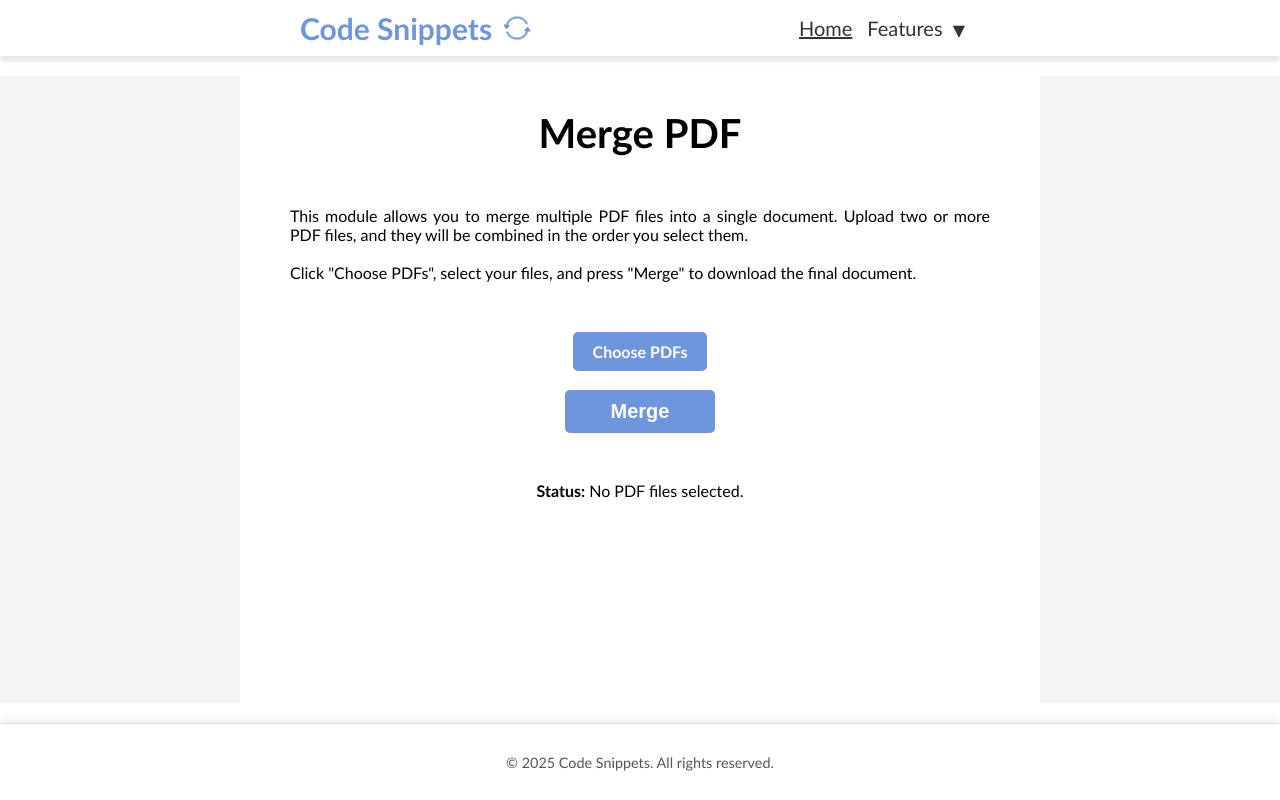
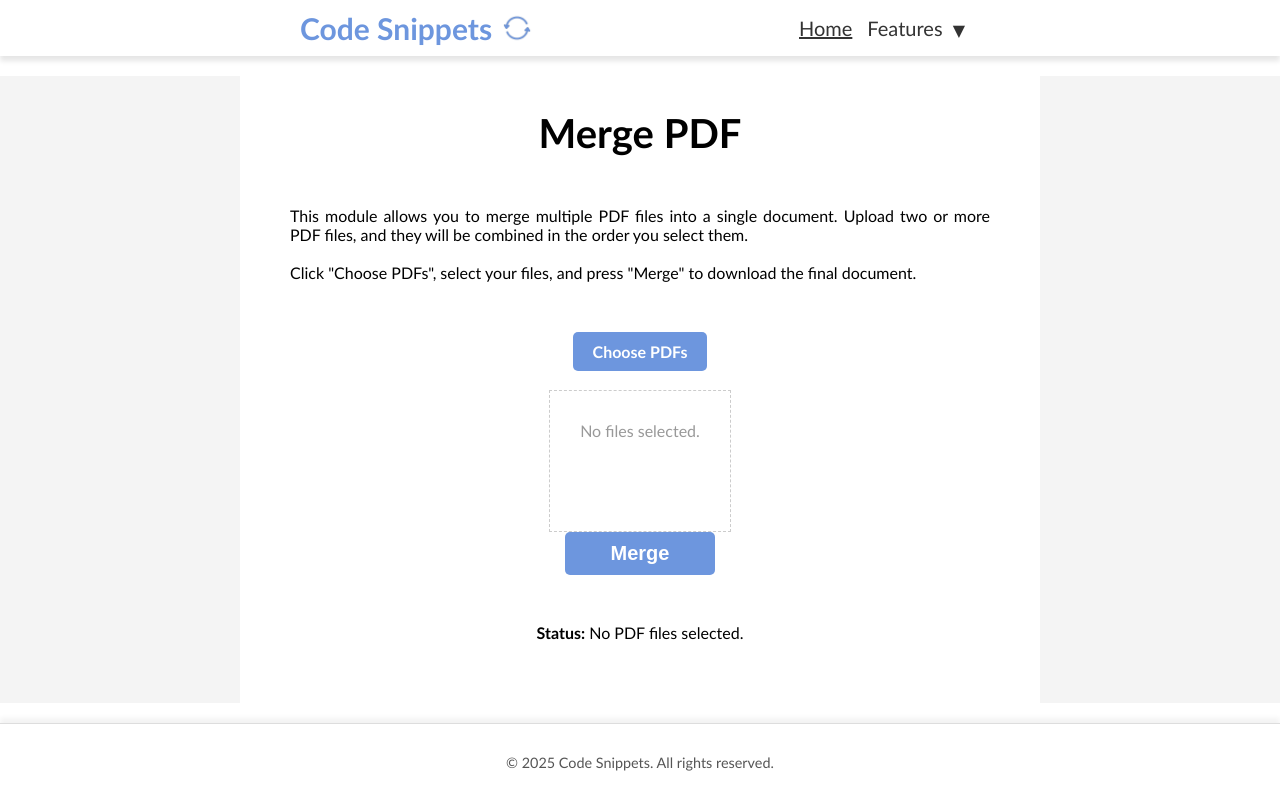
Before and after one commit to foto1864/snippets, a React (Create React App) app: page /merge in a window 1280 px wide. Built offline with nearby package versions, Linux system fonts and the light colour scheme.

Commit message:
issues with the drag and drop UI change

```diff
--- a/package.json
+++ b/package.json
@@ -9,6 +9,7 @@
     "@testing-library/user-event": "^13.5.0",
     "pdf-lib": "^1.17.1",
     "react": "^19.1.0",
+    "react-beautiful-dnd": "^13.1.1",
     "react-dom": "^19.1.0",
     "react-router-dom": "^7.6.0",
     "react-scripts": "5.0.1",
--- a/src/components/global.css
+++ b/src/components/global.css
@@ -130,3 +130,26 @@
   border: 1px solid #ccc;
   border-radius: 5px;
 }
+
+/* Add to global.css */
+.pdf-list {
+  display: flex;
+  flex-direction: row;
+  gap: 12px;
+  overflow-x: auto;
+  padding: 10px;
+  border: 1px dashed #ccc;
+  min-height: 120px;
+}
+
+.pdf-item {
+  min-width: 100px;
+  height: 120px;
+  background: #eee;
+  display: flex;
+  align-items: center;
+  justify-content: center;
+  font-size: 12px;
+  border: 1px solid #999;
+  cursor: grab;
+}
--- a/src/components/merge_pdf.js
+++ b/src/components/merge_pdf.js
@@ -1,6 +1,8 @@
 import React, { useState } from 'react';
 import { PDFDocument } from 'pdf-lib';
 import './global.css';
+
+import { DragDropContext, Droppable, Draggable } from 'react-beautiful-dnd';
 
 export default function MergePDF() {
   const [pdfFiles, setPdfFiles] = useState([]);
@@ -9,18 +11,33 @@ export default function MergePDF() {
 
   const handleFileSelect = async (e) => {
     const files = Array.from(e.target.files).filter(f => f.type === "application/pdf");
+    const filesWithId = files.map((file, index) => ({
+      file,
+      name: file.name,
+      id: crypto.randomUUID?.() || `${file.name}-${index}-${performance.now()}`
+    }));
 
-    if (files.length === 0) {
+    if (filesWithId.length === 0) {
       setStatus("No valid PDF files selected.");
       setPdfFiles([]);
       setDownloadUrl(null);
       return;
     }
 
-    setPdfFiles(files);
-    setStatus(`${files.length} PDF(s) loaded.`);
+    setPdfFiles(filesWithId);
+    setStatus(`${filesWithId.length} PDF(s) loaded.`);
     setDownloadUrl(null);
   };
+
+
+  const onDragEnd = (result) => {
+    if (!result.destination) return;
+    const newList = Array.from(pdfFiles);
+    const [moved] = newList.splice(result.source.index, 1);
+    newList.splice(result.destination.index, 0, moved);
+    setPdfFiles(newList);
+  };
+
 
   const handleMerge = async () => {
     if (pdfFiles.length === 0) {
@@ -32,12 +49,13 @@ export default function MergePDF() {
 
     const mergedPdf = await PDFDocument.create();
 
-    for (const file of pdfFiles) {
+    for (const { file } of pdfFiles) {
       const arrayBuffer = await file.arrayBuffer();
       const pdf = await PDFDocument.load(arrayBuffer);
       const copiedPages = await mergedPdf.copyPages(pdf, pdf.getPageIndices());
       copiedPages.forEach(page => mergedPdf.addPage(page));
     }
+
 
     const pdfBytes = await mergedPdf.save();
     const blob = new Blob([pdfBytes], { type: "application/pdf" });
@@ -75,6 +93,41 @@ export default function MergePDF() {
 
         <br />
 
+        <DragDropContext onDragEnd={onDragEnd}>
+          <Droppable droppableId="pdfList" direction="horizontal">
+            {(provided) => (
+              <div
+                className="pdf-list"
+                {...provided.droppableProps}
+                ref={provided.innerRef}
+              >
+                {pdfFiles.length > 0 ? (
+                  pdfFiles.map((pdf, index) => (
+                    <Draggable key={pdf.id} draggableId={pdf.id} index={index}>
+                      {(provided) => (
+                        <div
+                          className="pdf-item"
+                          ref={provided.innerRef}
+                          {...provided.draggableProps}
+                          {...provided.dragHandleProps}
+                        >
+                          {pdf.name}
+                        </div>
+                      )}
+                    </Draggable>
+                  ))
+                ) : (
+                  <div style={{ padding: '20px', color: '#999' }}>No files selected.</div>
+                )}
+                {provided.placeholder}
+              </div>
+            )}
+          </Droppable>
+        </DragDropContext>
+
+
+
+
         <button className="inner-buttons" onClick={handleMerge}>Merge</button><br /><br />
 
         <div><strong>Status:</strong> {status}</div><br />
```
Also changed, not shown: 1 other file (tests, documents, lock files or other folders).
